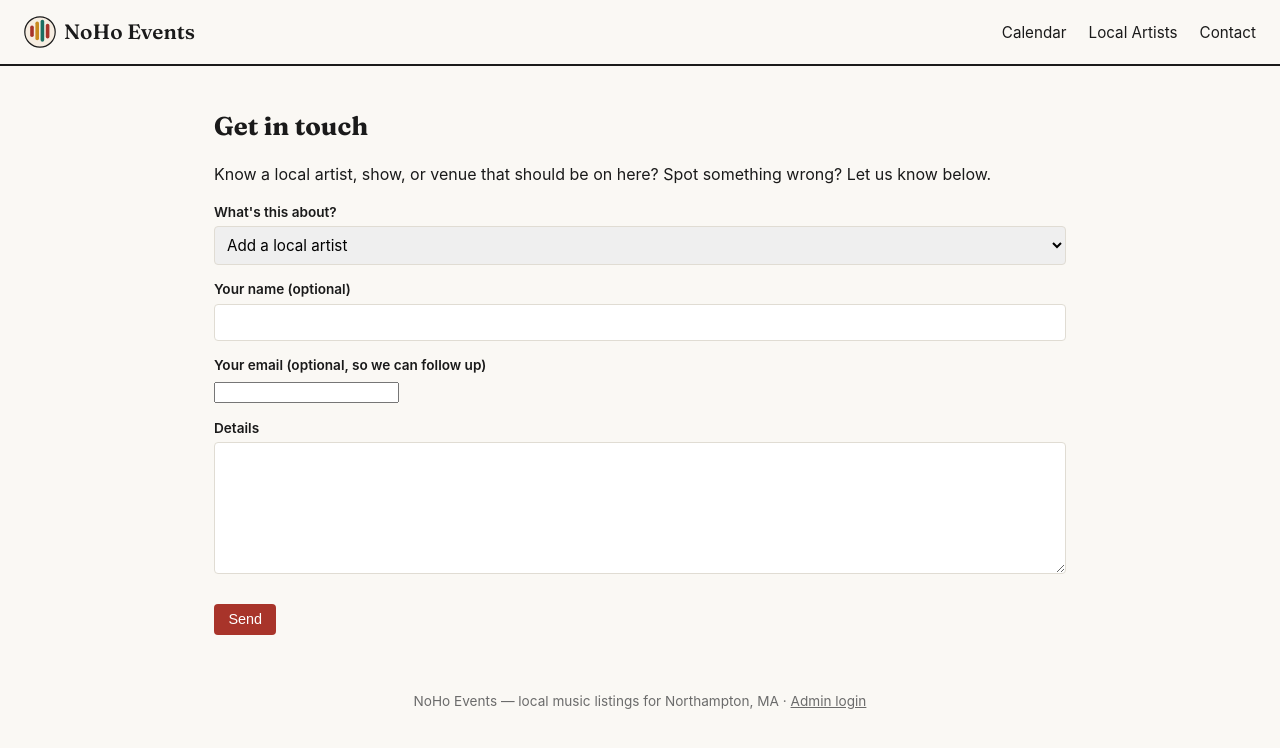
After one commit to davidgrogan/localarts, a Flask app: page /contact/ in a window 1280 px wide. The commit adds this page. Shown: the top 748 px of the page. Run offline with Flask 3, Linux system fonts and the light colour scheme.

Commit message:
Rebrand to NoHo Events, add color + logo, add contact form
- Renamed the site from Local Arts/Local Music to NoHo Events throughout
  (header, title, login page copy, footer).
- New app/static/logo.svg: a small colorful equalizer-bar badge, used as
  both the header logo and favicon.
- Broadened the color palette (style.css): added teal and gold accents
  alongside the existing red, used across genre tags, buttons, hero
  gradient, and hover states, instead of everything being ink/red.
- New app/routes/contact.py + templates/contact.html: public contact
  form (category select, name/email/message, honeypot spam field),
  sends via Gmail SMTP with an App Password (MAIL_USERNAME/MAIL_PASSWORD
  env vars) to CONTACT_EMAIL (defaults to davidbgrogan@gmail.com).
  Missing mail config or a send failure shows a flash error rather than
  crashing.
- Documented the new MAIL_*/CONTACT_EMAIL env vars and how to generate a
  Gmail App Password in .env.example, deploy/local-music.env.example,
  README.md, and DEPLOY.md.

```diff
--- a/app/__init__.py
+++ b/app/__init__.py
@@ -81,12 +81,14 @@ def create_app(test_config=None):
     from app.routes.venues import bp as venues_bp
     from app.routes.artists import bp as artists_bp
     from app.routes.events import bp as events_bp
+    from app.routes.contact import bp as contact_bp
     from app.auth import bp as auth_bp
 
     app.register_blueprint(main_bp)
     app.register_blueprint(venues_bp)
     app.register_blueprint(artists_bp)
     app.register_blueprint(events_bp)
+    app.register_blueprint(contact_bp)
     app.register_blueprint(auth_bp)
 
     @app.context_processor
--- /dev/null
+++ b/app/routes/contact.py
@@ -0,0 +1,89 @@
+"""Public contact form -- lets visitors ask for an artist, show, or venue
+to be added (or flag something wrong) without needing an admin account.
+
+Sends a plain email via Gmail SMTP using an account App Password (not
+the real Gmail password) rather than pulling in a whole mail library --
+Python's stdlib smtplib/email modules are enough for one outgoing message
+at low volume. See README.md / .env.example for how to generate one.
+"""
+import os
+import smtplib
+from email.message import EmailMessage
+
+from flask import Blueprint, flash, redirect, render_template, request, url_for
+
+bp = Blueprint("contact", __name__, url_prefix="/contact")
+
+CONTACT_EMAIL = os.environ.get("CONTACT_EMAIL", "davidbgrogan@gmail.com")
+MAIL_SERVER = os.environ.get("MAIL_SERVER", "smtp.gmail.com")
+MAIL_PORT = int(os.environ.get("MAIL_PORT", "587"))
+# The Gmail address the message is sent *from* (usually the same address
+# as CONTACT_EMAIL, but kept separate in case that's ever not true), and
+# its App Password -- see README.md for how to generate one.
+MAIL_USERNAME = os.environ.get("MAIL_USERNAME")
+MAIL_PASSWORD = os.environ.get("MAIL_PASSWORD")
+
+CATEGORIES = [
+    ("artist", "Add a local artist"),
+    ("event", "Add or correct a show"),
+    ("venue", "Add a venue"),
+    ("other", "Something else"),
+]
+
+
+def _send_email(name, reply_to, category_label, message):
+    if not MAIL_USERNAME or not MAIL_PASSWORD:
+        raise RuntimeError(
+            "Email isn't configured on this server yet (MAIL_USERNAME/"
+            "MAIL_PASSWORD aren't set)."
+        )
+
+    msg = EmailMessage()
+    msg["Subject"] = f"NoHo Events contact form: {category_label}"
+    msg["From"] = MAIL_USERNAME
+    msg["To"] = CONTACT_EMAIL
+    if reply_to:
+        msg["Reply-To"] = reply_to
+    msg.set_content(
+        f"Category: {category_label}\n"
+        f"Name: {name or '(not provided)'}\n"
+        f"Email: {reply_to or '(not provided)'}\n\n"
+        f"{message}"
+    )
+
+    with smtplib.SMTP(MAIL_SERVER, MAIL_PORT, timeout=10) as smtp:
+        smtp.starttls()
+        smtp.login(MAIL_USERNAME, MAIL_PASSWORD)
+        smtp.send_message(msg)
+
+
+@bp.route("/", methods=["GET", "POST"])
+def contact():
+    if request.method == "POST":
+        # Honeypot: a field hidden from real visitors via CSS, but a
+        # simple bot that fills in every input on the page will trip it.
+        # Pretend to succeed rather than revealing it was caught.
+        if request.form.get("website", "").strip():
+            flash("Thanks! We'll take a look.", "success")
+            return redirect(url_for("contact.contact"))
+
+        name = request.form.get("name", "").strip()
+        email = request.form.get("email", "").strip()
+        category = request.form.get("category", "other")
+        message = request.form.get("message", "").strip()
+        category_label = dict(CATEGORIES).get(category, "Something else")
+
+        if not message:
+            flash("Please enter a message before submitting.", "error")
+            return render_template("contact.html", categories=CATEGORIES, form=request.form)
+
+        try:
+            _send_email(name, email, category_label, message)
+        except Exception as exc:  # noqa: BLE001 -- show it, don't 500
+            flash(f"Sorry, something went wrong sending that: {exc}", "error")
+            return render_template("contact.html", categories=CATEGORIES, form=request.form)
+
+        flash("Thanks for reaching out -- we'll take a look soon.", "success")
+        return redirect(url_for("contact.contact"))
+
+    return render_template("contact.html", categories=CATEGORIES, form=None)
--- a/app/static/style.css
+++ b/app/static/style.css
@@ -4,6 +4,13 @@
   --paper-warm: #f6ede1;
   --accent: #a8342a;
   --accent-soft: #fdf4f2;
+  /* Secondary accents, alongside the original red -- used to make genre
+     tags, links, and highlights feel more varied instead of everything
+     being the same one color. */
+  --teal: #1c6e62;
+  --teal-soft: #eaf4f2;
+  --gold: #c98a1f;
+  --gold-soft: #fbf1de;
   --muted: #6b6b6b;
   --line: #e0dcd3;
   --font-display: "Fraunces", Georgia, "Times New Roman", serif;
@@ -30,12 +37,16 @@ body {
 }
 
 .brand {
+  display: flex;
+  align-items: center;
+  gap: 0.5rem;
   font-family: var(--font-display);
   font-weight: 600;
   font-size: 1.3rem;
   color: var(--ink);
   text-decoration: none;
 }
+.brand-logo { width: 32px; height: 32px; display: block; }
 
 .site-header nav a {
   margin-left: 1.1rem;
@@ -44,7 +55,7 @@ body {
   font-size: 0.95rem;
 }
 
-.site-header nav a:hover { color: var(--accent); }
+.site-header nav a:hover { color: var(--teal); }
 
 .badge {
   background: var(--accent);
@@ -96,8 +107,9 @@ h2 { font-family: var(--font-display); font-size: 1.2rem; margin-top: 2rem; }
 .page-actions { margin: 1rem 0; }
 
 .hero {
-  background: linear-gradient(160deg, var(--paper-warm) 0%, var(--paper) 65%);
+  background: linear-gradient(155deg, var(--gold-soft) 0%, var(--paper-warm) 45%, var(--teal-soft) 100%);
   border: 1px solid var(--line);
+  border-top: 5px solid var(--accent);
   border-radius: 14px;
   padding: 2.25rem 2rem;
   margin: 0.5rem 0 2rem;
@@ -133,16 +145,16 @@ h2 { font-family: var(--font-display); font-size: 1.2rem; margin-top: 2rem; }
   display: inline-block;
   padding: 0.45rem 0.9rem;
   border-radius: 4px;
-  background: var(--ink);
+  background: var(--accent);
   color: white;
   text-decoration: none;
   border: none;
   font-size: 0.9rem;
   cursor: pointer;
 }
-.btn:hover { background: var(--accent); }
+.btn:hover { background: var(--ink); }
 .btn-secondary { background: transparent; color: var(--ink); border: 1px solid var(--ink); }
-.btn-secondary:hover { background: var(--ink); color: white; }
+.btn-secondary:hover { background: var(--teal); color: white; border-color: var(--teal); }
 .btn-danger { background: transparent; color: var(--accent); border: 1px solid var(--accent); }
 .btn-danger:hover { background: var(--accent); color: white; }
 .btn-small { padding: 0.25rem 0.6rem; font-size: 0.8rem; }
@@ -213,8 +225,9 @@ h2 { font-family: var(--font-display); font-size: 1.2rem; margin-top: 2rem; }
   display: inline-block;
   font-size: 0.7rem;
   font-weight: 400;
-  color: var(--accent);
-  border: 1px solid var(--accent);
+  color: var(--gold);
+  border: 1px solid var(--gold);
+  background: var(--gold-soft);
   border-radius: 999px;
   padding: 0.05rem 0.5rem;
   margin-left: 0.5rem;
@@ -255,7 +268,7 @@ h2 { font-family: var(--font-display); font-size: 1.2rem; margin-top: 2rem; }
 }
 .month-nav .month-label { font-weight: 700; }
 .month-nav a { color: var(--ink); text-decoration: none; font-size: 0.9rem; }
-.month-nav a:hover { color: var(--accent); }
+.month-nav a:hover { color: var(--teal); }
 
 table.month-grid {
   width: 100%;
@@ -278,7 +291,7 @@ table.month-grid td {
   overflow: hidden;
 }
 table.month-grid td.empty-day { background: #f3f0ea; }
-table.month-grid td.today { background: #fbf1e6; border-color: var(--accent); }
+table.month-grid td.today { background: var(--gold-soft); border-color: var(--accent); }
 .day-number { font-size: 0.8rem; font-weight: 700; color: var(--muted); margin-bottom: 0.2rem; }
 .grid-event {
   font-size: 0.72rem;
@@ -300,7 +313,7 @@ table.month-grid td.today { background: #fbf1e6; border-color: var(--accent); }
   width: 6px;
   height: 6px;
   border-radius: 50%;
-  background: var(--accent);
+  background: var(--gold);
   margin-right: 0.2rem;
 }
 
@@ -339,6 +352,7 @@ form.stacked .hint { color: var(--muted); font-size: 0.8rem; margin-top: 0.2rem;
 form.stacked .checkbox-row { display: flex; align-items: center; gap: 0.4rem; }
 form.stacked .checkbox-row label { display: inline; margin: 0; }
 form.stacked .actions { margin-top: 1.5rem; }
+.hp-field { position: absolute; left: -9999px; top: -9999px; }
 
 .artist-checks {
   max-height: 180px;
--- a/app/templates/auth/login.html
+++ b/app/templates/auth/login.html
@@ -3,7 +3,7 @@
 {% block content %}
   <div class="login-wrap">
     <h1>Admin login</h1>
-    <p class="meta">Venue, event, and artist management for Local Arts.</p>
+    <p class="meta">Venue, event, and artist management for NoHo Events.</p>
 
     <form class="stacked" method="post">
       <input type="hidden" name="next" value="{{ next_url }}">
--- a/app/templates/base.html
+++ b/app/templates/base.html
@@ -3,7 +3,8 @@
 <head>
   <meta charset="utf-8">
   <meta name="viewport" content="width=device-width, initial-scale=1">
-  <title>{% block title %}Local Music{% endblock %} · Northampton</title>
+  <title>{% block title %}NoHo Events{% endblock %} · Northampton</title>
+  <link rel="icon" type="image/svg+xml" href="{{ url_for('static', filename='logo.svg') }}">
   <link rel="preconnect" href="https://fonts.googleapis.com">
   <link rel="preconnect" href="https://fonts.gstatic.com" crossorigin>
   <link href="https://fonts.googleapis.com/css2?family=Fraunces:opsz,wght@9..144,500;9..144,600;9..144,700&display=swap" rel="stylesheet">
@@ -11,10 +12,14 @@
 </head>
 <body>
   <header class="site-header">
-    <a class="brand" href="{{ url_for('main.calendar') }}">&#9834; Local Arts</a>
+    <a class="brand" href="{{ url_for('main.calendar') }}">
+      <img src="{{ url_for('static', filename='logo.svg') }}" alt="" class="brand-logo">
+      NoHo Events
+    </a>
     <nav>
       <a href="{{ url_for('main.calendar') }}">Calendar</a>
       <a href="{{ url_for('artists.list_artists') }}">Local Artists</a>
+      <a href="{{ url_for('contact.contact') }}">Contact</a>
       {% if is_admin %}
         <a href="{{ url_for('venues.list_venues') }}">Venues</a>
         <a href="{{ url_for('events.new_event') }}">+ Add show</a>
@@ -40,7 +45,7 @@
   </main>
 
   <footer class="site-footer">
-    Local music listings for Northampton, MA
+    NoHo Events &mdash; local music listings for Northampton, MA
     &middot;
     {% if is_admin %}
       <form method="post" action="{{ url_for('auth.logout') }}" class="footer-form">
--- /dev/null
+++ b/app/templates/contact.html
@@ -0,0 +1,38 @@
+{% extends "base.html" %}
+{% block title %}Contact{% endblock %}
+{% block content %}
+  <h1>Get in touch</h1>
+  <p class="meta">
+    Know a local artist, show, or venue that should be on here? Spot
+    something wrong? Let us know below.
+  </p>
+
+  <form class="stacked" method="post">
+    <label for="category">What's this about?</label>
+    <select id="category" name="category">
+      {% for value, label in categories %}
+        <option value="{{ value }}" {% if form and form.get('category') == value %}selected{% endif %}>{{ label }}</option>
+      {% endfor %}
+    </select>
+
+    <label for="name">Your name (optional)</label>
+    <input type="text" id="name" name="name" value="{{ form.get('name', '') if form else '' }}">
+
+    <label for="email">Your email (optional, so we can follow up)</label>
+    <input type="email" id="email" name="email" value="{{ form.get('email', '') if form else '' }}">
+
+    <label for="message">Details</label>
+    <textarea id="message" name="message" rows="6" required>{{ form.get('message', '') if form else '' }}</textarea>
+
+    <!-- Honeypot -- hidden from real visitors via CSS; bots that fill in
+         every field will trip it. -->
+    <div class="hp-field" aria-hidden="true">
+      <label for="website">Leave this field blank</label>
+      <input type="text" id="website" name="website" tabindex="-1" autocomplete="off">
+    </div>
+
+    <div class="actions">
+      <button class="btn" type="submit">Send</button>
+    </div>
+  </form>
+{% endblock %}
```
Also changed, not shown: DEPLOY.md (+3 -0 lines), app/scrapers/rendered_html.py (+21 -4 lines), README.md, app/static/logo.svg (added), 2 other files.
